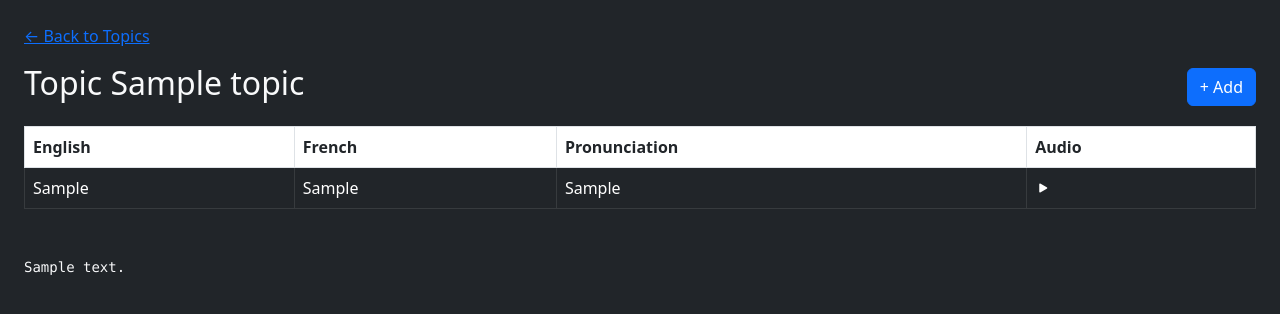
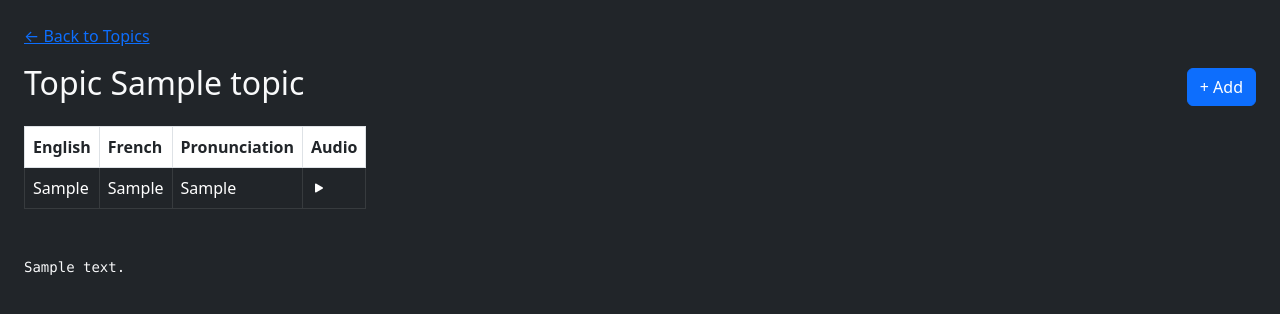
Before and after one commit to james1mumo/french_learning_app, a Flask app: page /topic/1 in a window 1280 px wide. Shown: the top 314 px of the page. Run offline with Flask 3, Linux system fonts and the light colour scheme; tables that the repository leaves empty hold one stand-in row (values such as "Sample post").

Commit message:
make table width fit content not screen

```diff
--- a/app.py
+++ b/app.py
@@ -105,4 +105,4 @@ def delete_word(word_id):
 if __name__ == '__main__':
     with app.app_context():
         db.create_all()
-    app.run(debug=True)
+    app.run(debug=True, host='0.0.0.0')
--- a/templates/topic.html
+++ b/templates/topic.html
@@ -38,7 +38,7 @@
         <button class="btn btn-primary" onclick="openModal()">+ Add</button>
     </div>
 
-    <table class="table table-bordered table-hover">
+    <table class="table table-bordered table-hover w-auto">
         <thead>
             <tr>
                 <th>English</th>
```
